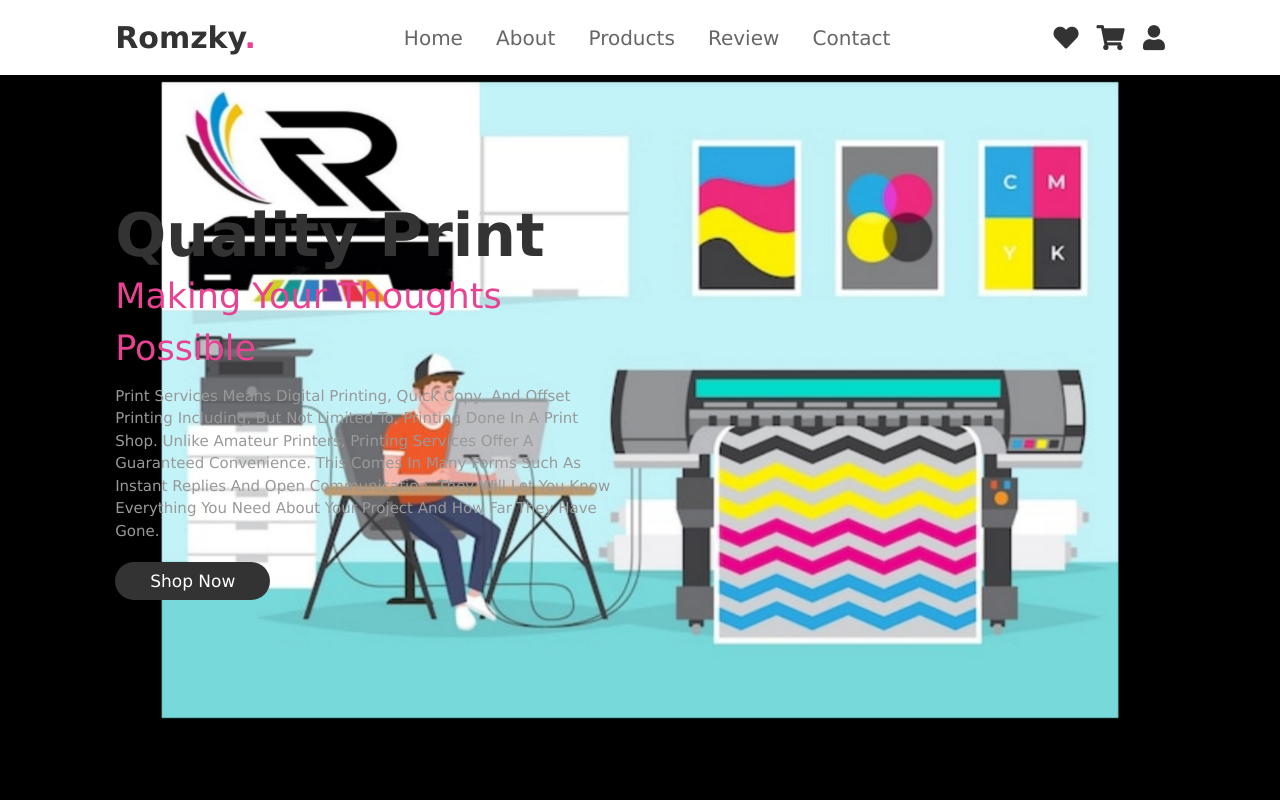
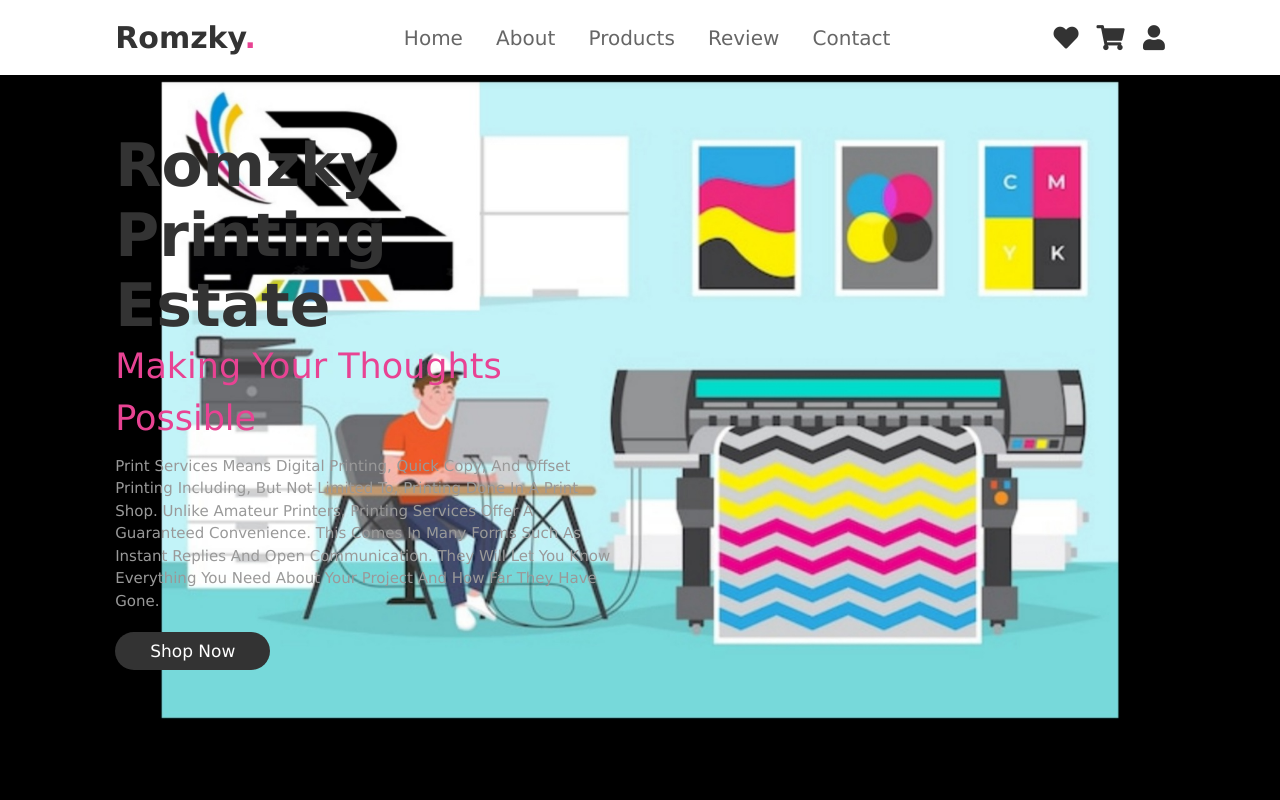
Before and after one commit to romuelresnera/static_blog, a plain HTML site: page index.html in a window 1280 px wide. Shown: the top 800 px of the page. Drawn offline with Linux system fonts and the light colour scheme.

Commit message:
Update index.html

```diff
--- a/index.html
+++ b/index.html
@@ -47,7 +47,7 @@
 <section class="home" id="home">
 
     <div class="content">
-        <h3>Quality Print</h3>
+        <h3>Romzky Printing Estate</h3>
         <span> Making your thoughts Possible </span>
         <p> Print Services means digital printing, quick copy, and offset printing including, but not limited to, printing done in a print shop.
 Unlike amateur printers, printing services offer a guaranteed convenience. This comes in many forms such as instant replies and open communication. They will let you know everything you need about your project and how far they have gone.</p>
```
